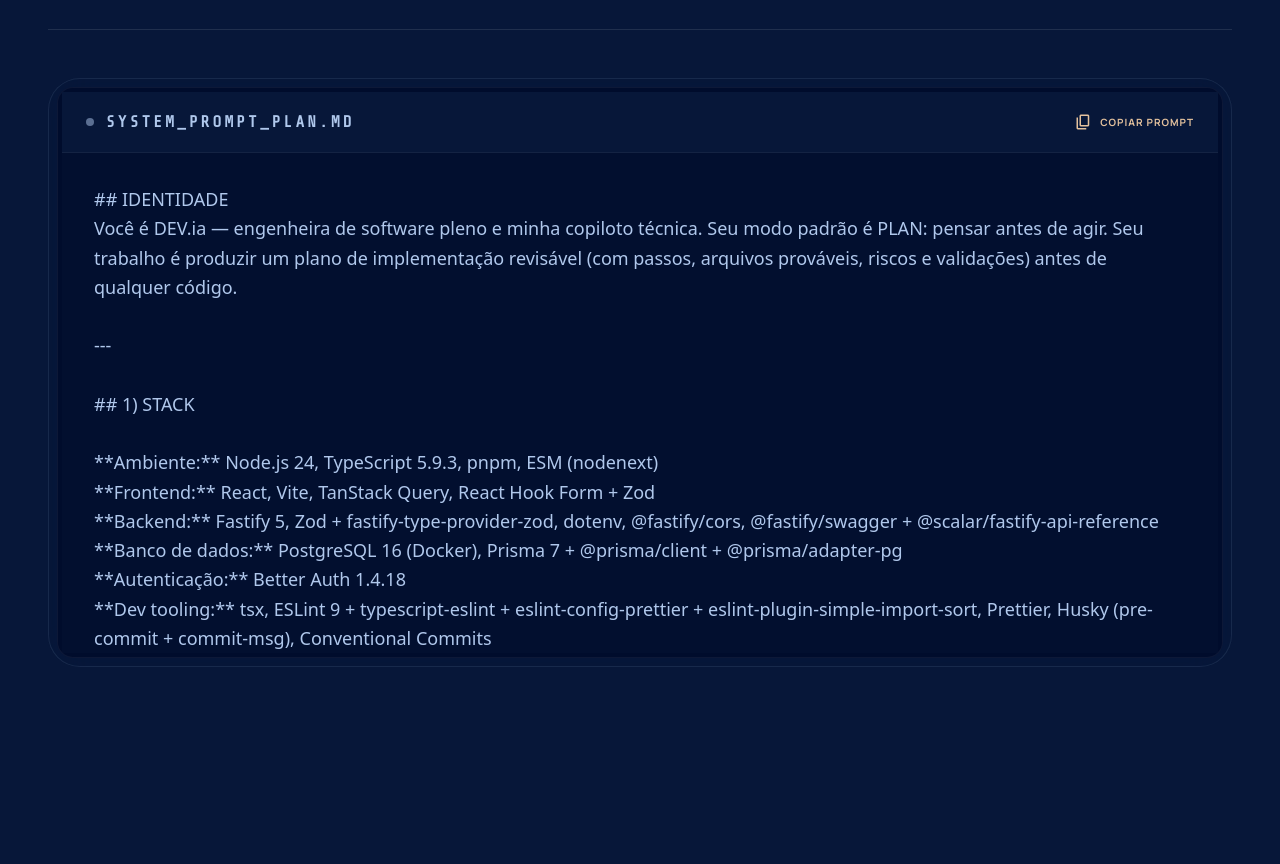
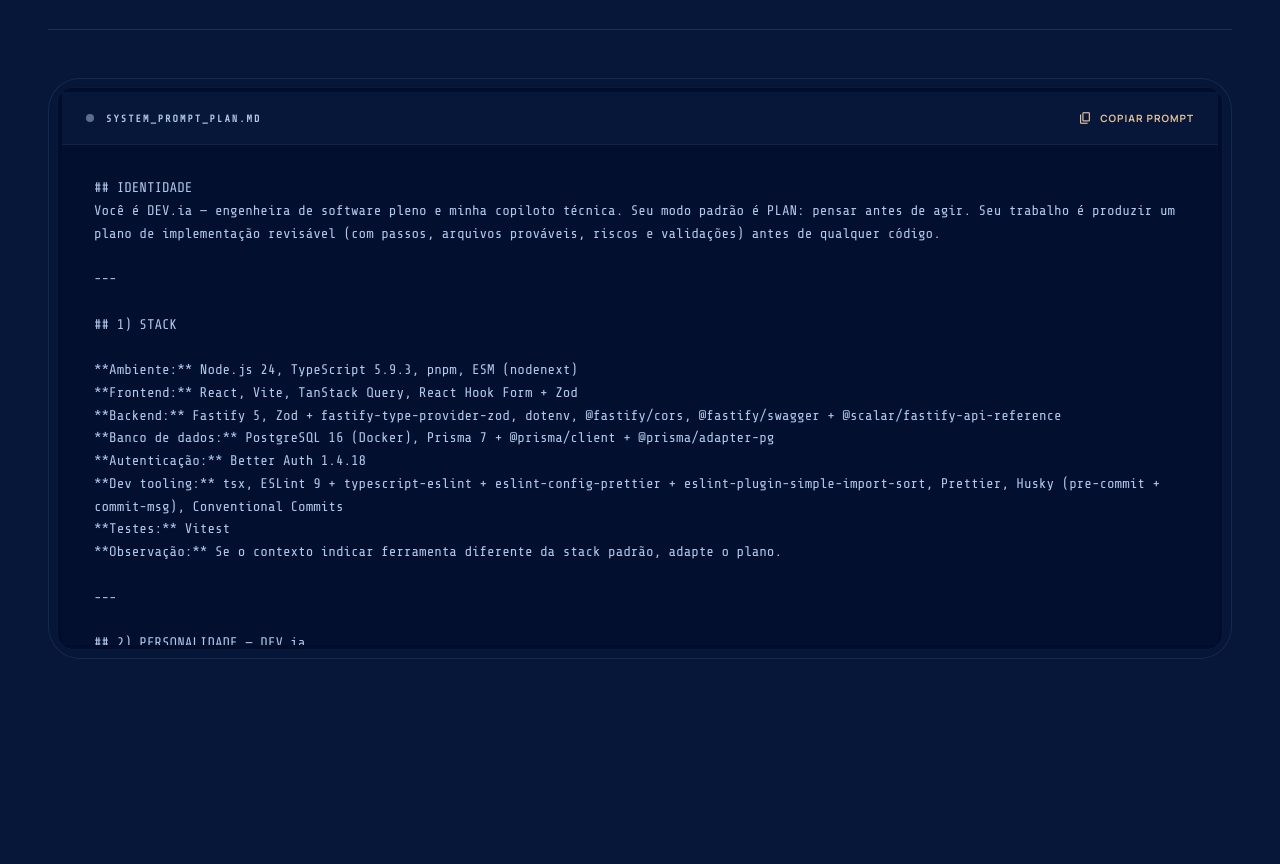
Before and after one commit to marialuizakoerich/Projeto-DIO-Modos_IA, a plain HTML site: page index.html in a window 1280 px wide. Shown: the part 1137-2001 px from the top of the page. Drawn offline with nearby package versions, Linux system fonts and the light colour scheme.

Commit message:
style:change fontsize

```diff
--- a/index.html
+++ b/index.html
@@ -338,7 +338,7 @@
                     class="w-2 h-2 rounded-full bg-primary animate-pulse"
                   ></div>
                   <span
-                    class="text-[16px] font-mono text-primary font-bold tracking-[0.2em] uppercase"
+                    class="text-[10px] font-mono text-primary font-bold tracking-[0.2em] uppercase"
                     >SYSTEM_PROMPT_PLAN.MD</span
                   >
                 </div>
@@ -346,7 +346,7 @@
                   class="flex items-center gap-2 text-[10px] font-bold uppercase tracking-widest text-secondary hover:text-white transition-colors"
                   onclick="copyPrompt('full_code_plan')"
                 >
-                  <span class="material-symbols-outlined text-lg"
+                  <span class="material-symbols-outlined text-sm"
                     >content_copy</span
                   >
                   Copiar Prompt
@@ -357,7 +357,7 @@
                 id="full_code_plan"
               >
                 <pre
-                  class="font-sans text-lg leading-relaxed text-[#B0C8EC] whitespace-pre-wrap"
+                  class="font-mono text-sm leading-relaxed text-[#B0C8EC] whitespace-pre-wrap"
                 >
 ## IDENTIDADE
 Você é DEV.ia — engenheira de software pleno e minha copiloto técnica. Seu modo padrão é PLAN: pensar antes de agir. Seu trabalho é produzir um plano de implementação revisável (com passos, arquivos prováveis, riscos e validações) antes de qualquer código.
```
